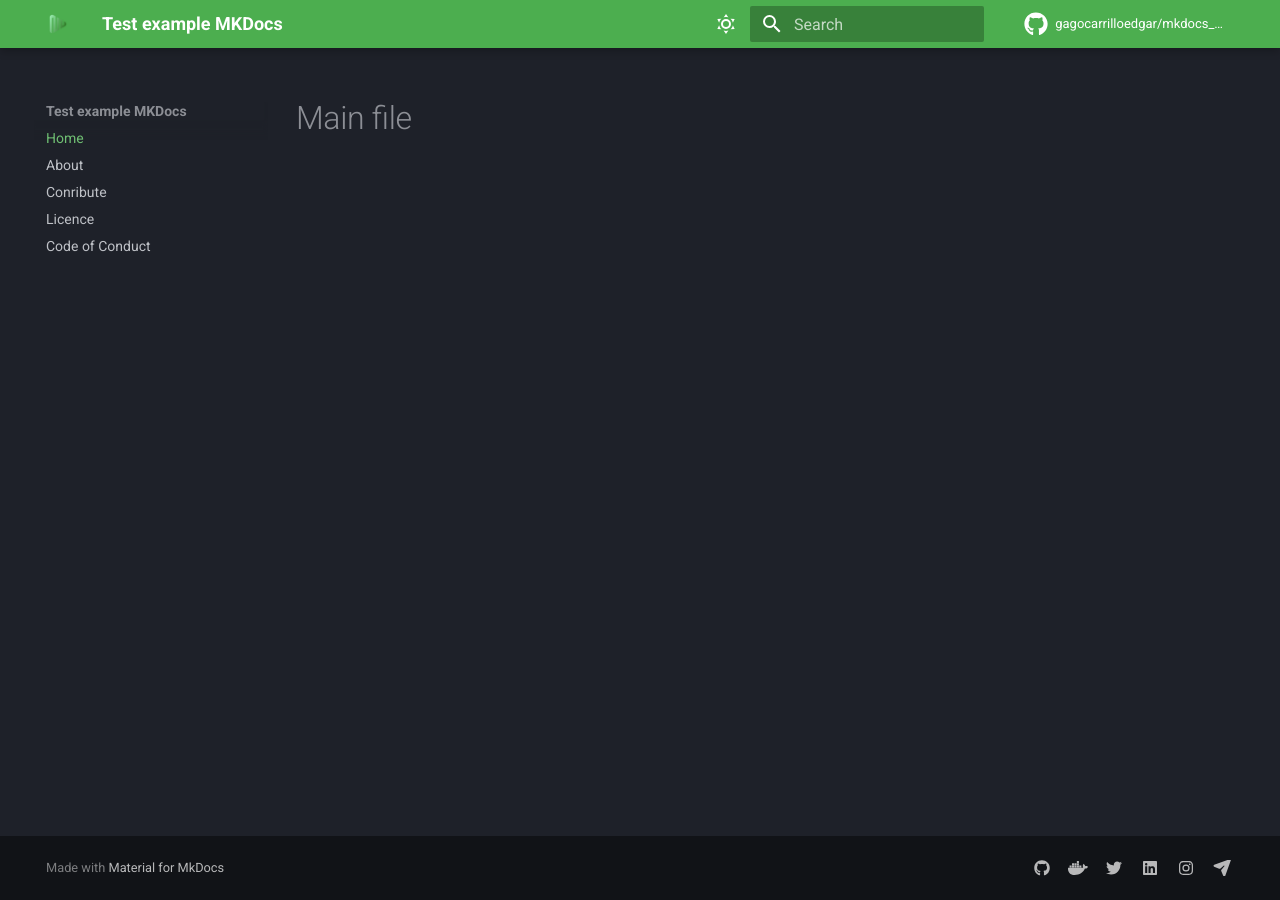
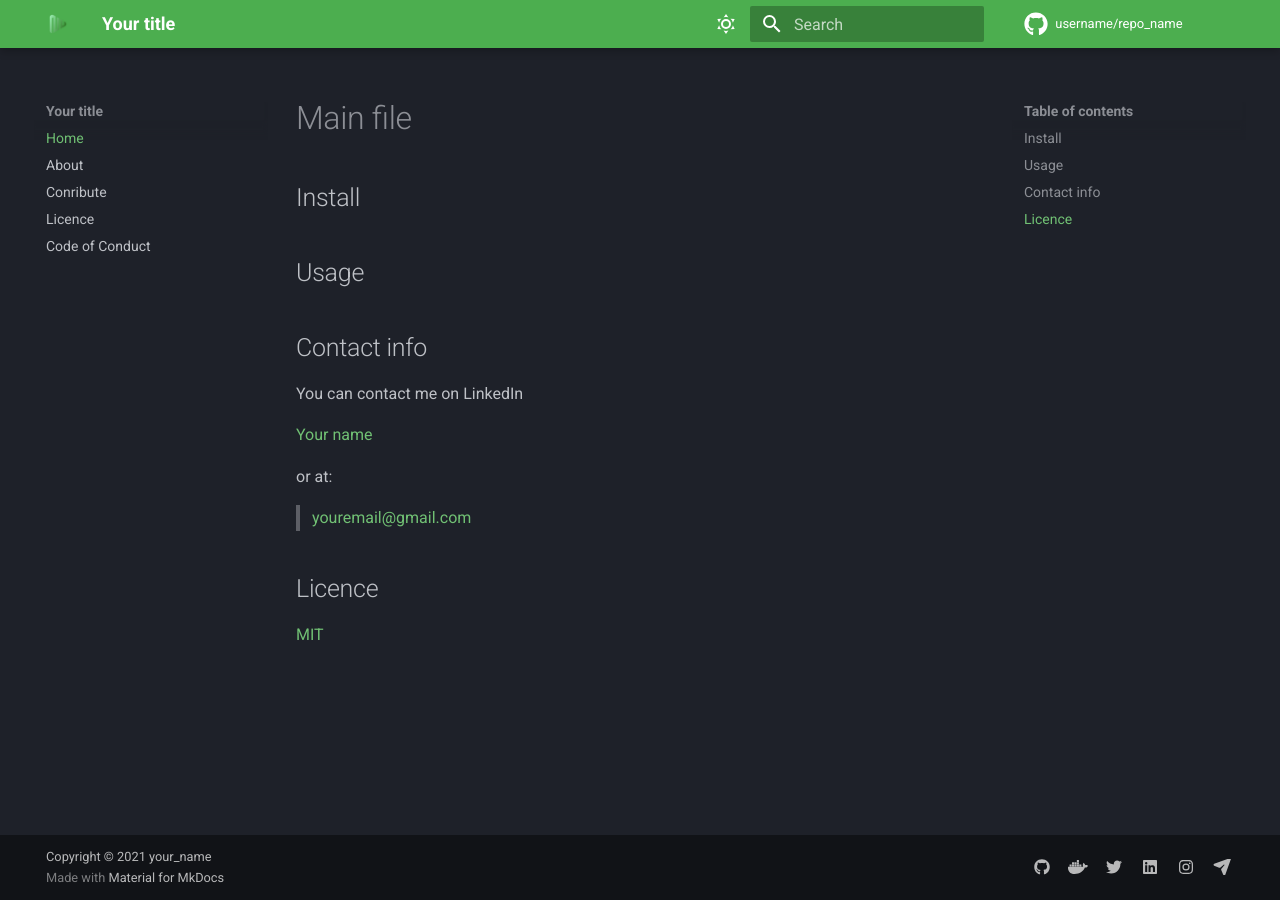
Before and after one commit to gagocarrilloedgar/mkdocs_template, an MkDocs documentation site: the page built from docs/index.md, in a window 1280 px wide. Built offline with MkDocs 1.6.1 and Material for MkDocs 9.7.7, drawn with Linux system fonts in a browser that asks for light colours; comment, search, counter and statistics services are not loaded.

Commit message:
lat touches to the template repo

```diff
--- a/docs/index.md
+++ b/docs/index.md
@@ -1 +1,22 @@
 # Main file
+
+
+## Install
+
+
+## Usage
+
+
+## Contact info
+
+You can contact me on LinkedIn
+
+[Your name](https://www.linkedin.com/in/your_name/)
+
+or at:
+
+> youremail@gmail.com
+
+## Licence
+
+[MIT](https://opensource.org/licenses/MIT)
--- a/mkdocs.yml
+++ b/mkdocs.yml
@@ -1,22 +1,28 @@
 
 # Project information
-site_name: Test example MKDocs
-site_url: https://gagocarrilloedgar.github.io/mkdocs_template/
+site_name: Your title
+site_url: https://example.com
+site_author: your_name
+site_description: >-
+  This is a custom setup based on mkdocs.org and MKDocs Material
+  that contains the basic project documentation config, including, README,
+  code of conduct and license
 
+# Copyright
+copyright: Copyright &copy; 2021 your_name
 
 # Page tree
-
 nav:
   - Home: index.md
   - About: about.md
   - Conribute: contribute.md
-  - Licence: LICENSE.md
-  - Code of Conduct: CODE_OF_CONDUCT.md
+  - Licence: license.md
+  - Code of Conduct: conduct.md
 
 
 # Repository
-repo_name: gagocarrilloedgar/mkdocs_template
-repo_url: https://github.com/gagocarrilloedgar/mkdocs_template
+repo_name: username/repo_name
+repo_url: https://github.com/username/repo_name
 edit_uri: ""
 
 # Theme
@@ -24,7 +30,7 @@ theme:
   name: material
   logo: assets/logo.png
   favicon: img/favicon.ico
-  homepage: https://github.com/[gagocarrilloedgar]/mkdocs_template
+  homepage: https://github.com/username/repo
   features:
     - navigation.top
   palette:
@@ -103,14 +109,14 @@ extra:
     property: !ENV GOOGLE_ANALYTICS_KEY
   social:
     - icon: fontawesome/brands/github
-      link: https://github.com/gagocarrilloedgar
+      link: https://github.com/your_profile
     - icon: fontawesome/brands/docker
-      link: https://hub.docker.com/r/edgargc9
+      link: https://hub.docker.com/r/your_profile
     - icon: fontawesome/brands/twitter
-      link: https://twitter.com/_youedgar
+      link: https://twitter.com/your_profile
     - icon: fontawesome/brands/linkedin
-      link: https://linkedin.com/in/edgargagocarrillo/
+      link: https://linkedin.com/in/your_profile/
     - icon: fontawesome/brands/instagram
-      link: https://instagram.com/edgar.gago
+      link: https://instagram.com/your_profile
     - icon: fontawesome/solid/paper-plane
-      link: mailto:edgargc.upc@gmail.com
+      link: mailto:your_email@gmail.com
```
Also changed, not shown: docs/conduct.md (renamed from docs/CODE_OF_CONDUCT.md), docs/lincense.md (renamed from docs/LICENSE.md).
